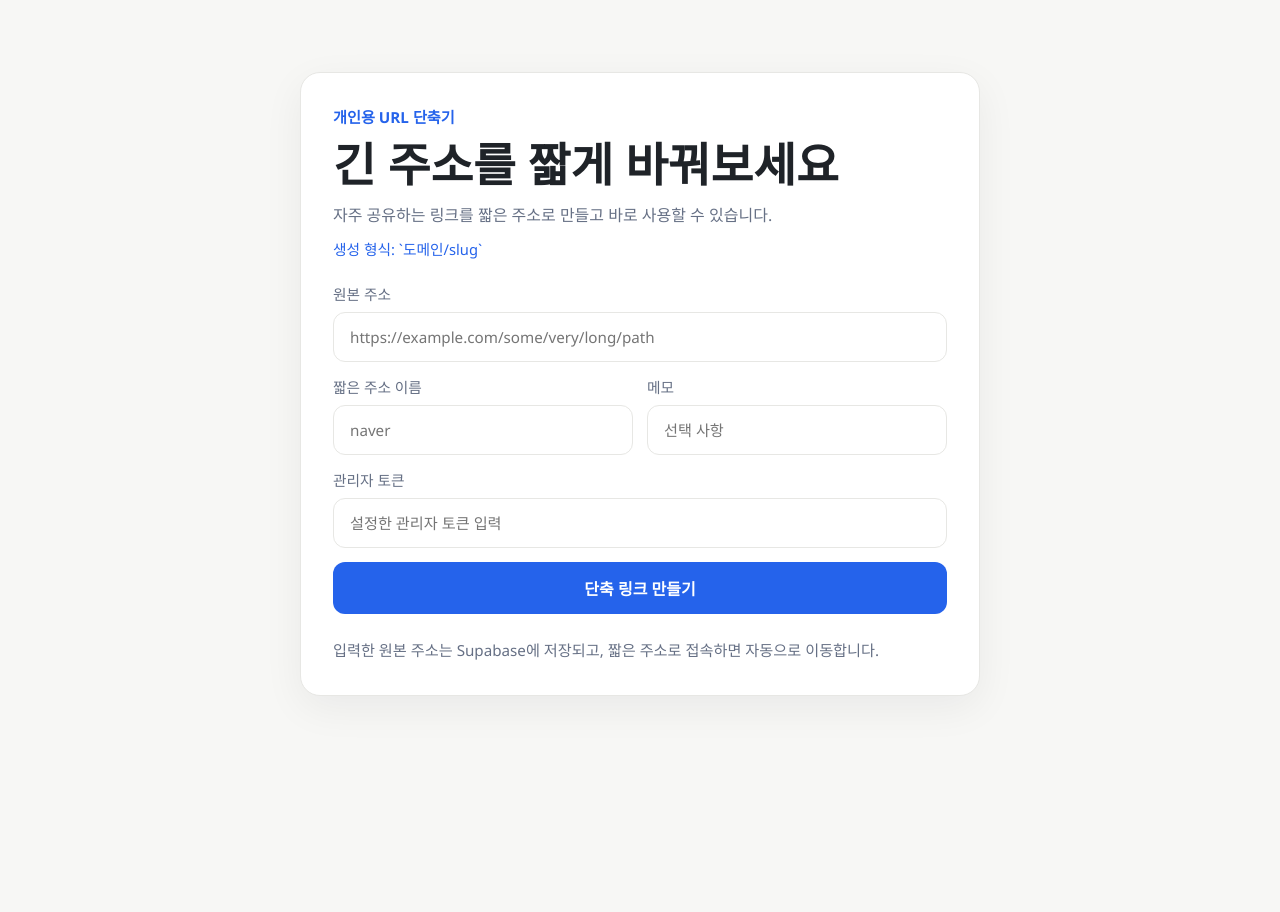
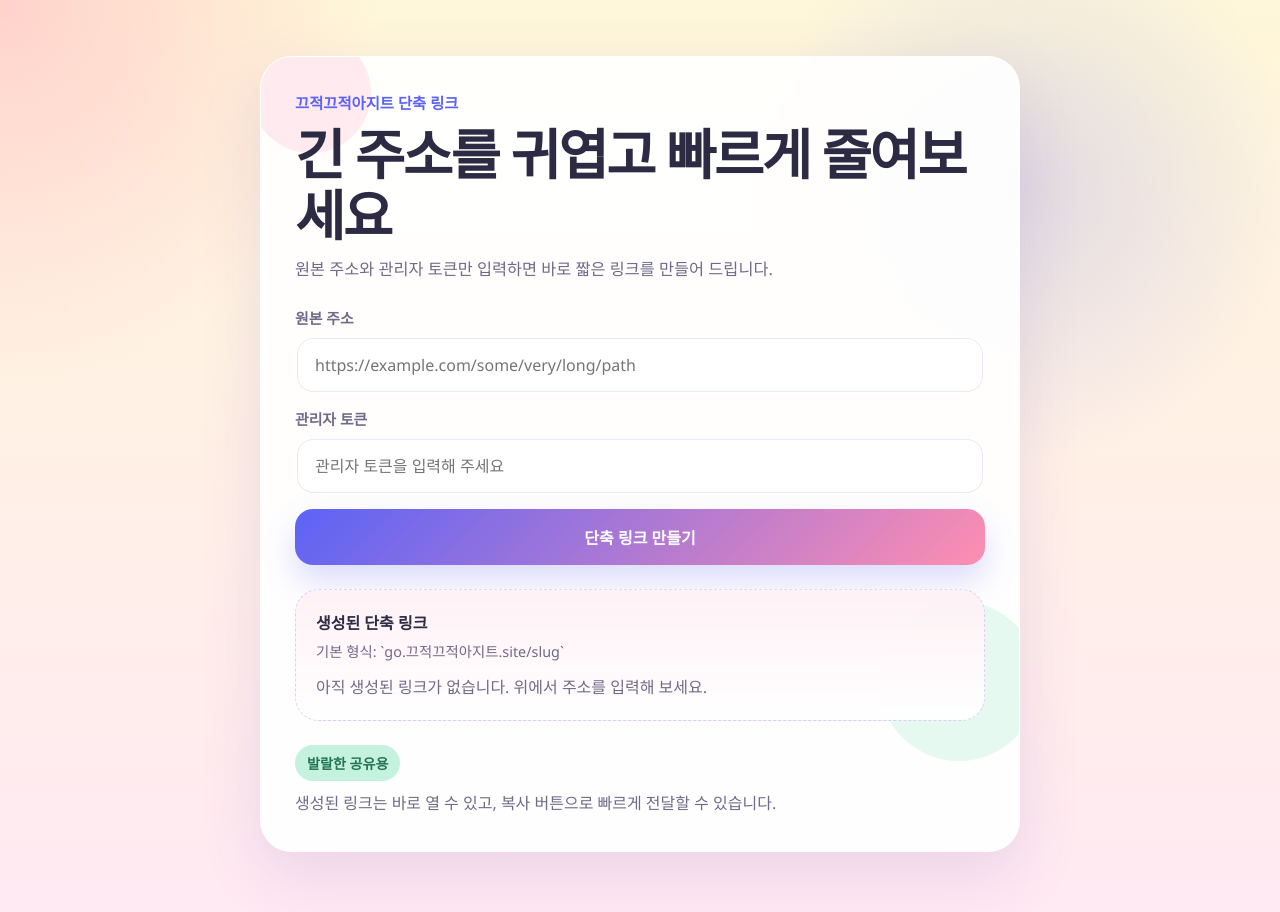
Before and after one commit to 01056649000yoo/URL, a Next.js app: page / in a window 1280 px wide. Shown: the top 912 px of the page. Before the commit the page ends 800 px from the top, so only its background shows below. Built offline with nearby package versions, Linux system fonts and the light colour scheme.

Commit message:
Simplify short link UI

```diff
--- a/app/globals.css
+++ b/app/globals.css
@@ -1,13 +1,17 @@
 :root {
   color-scheme: light;
-  --bg: #f7f7f5;
-  --panel: #ffffff;
-  --text: #1f2328;
-  --muted: #667085;
-  --line: #e7e7e4;
-  --brand: #2563eb;
-  --brand-strong: #1d4ed8;
-  --shadow: 0 12px 40px rgba(15, 23, 42, 0.06);
+  --bg-top: #fff7d9;
+  --bg-bottom: #ffe9f3;
+  --panel: rgba(255, 255, 255, 0.92);
+  --text: #2d2a44;
+  --muted: #6f6a88;
+  --line: #efe7f8;
+  --brand: #5b63f6;
+  --brand-strong: #4650df;
+  --accent: #ff8eb0;
+  --accent-soft: #fff0f5;
+  --mint: #c5f2df;
+  --shadow: 0 22px 60px rgba(126, 94, 187, 0.16);
 }
 
 * {
@@ -19,8 +23,11 @@ body {
   margin: 0;
   min-height: 100%;
   font-family: "Segoe UI", "Noto Sans KR", sans-serif;
-  background: var(--bg);
   color: var(--text);
+  background:
+    radial-gradient(circle at top left, rgba(255, 142, 176, 0.35), transparent 24%),
+    radial-gradient(circle at 80% 20%, rgba(91, 99, 246, 0.18), transparent 22%),
+    linear-gradient(180deg, var(--bg-top), var(--bg-bottom));
 }
 
 a {
@@ -33,141 +40,257 @@ input {
 }
 
 .shell {
-  width: min(680px, calc(100% - 32px));
+  width: min(760px, calc(100% - 32px));
   margin: 0 auto;
-  padding: 72px 0;
+  padding: 56px 0 72px;
 }
 
 .panel {
+  position: relative;
   display: grid;
   gap: 24px;
-  padding: 32px;
+  padding: 34px;
   background: var(--panel);
-  border: 1px solid var(--line);
-  border-radius: 20px;
+  border: 1px solid rgba(255, 255, 255, 0.78);
+  border-radius: 32px;
   box-shadow: var(--shadow);
+  overflow: hidden;
+}
+
+.panel-decoration {
+  position: absolute;
+  border-radius: 999px;
+  pointer-events: none;
+}
+
+.panel-decoration-left {
+  top: -24px;
+  left: -10px;
+  width: 120px;
+  height: 120px;
+  background: rgba(255, 142, 176, 0.18);
+}
+
+.panel-decoration-right {
+  right: -20px;
+  bottom: 90px;
+  width: 160px;
+  height: 160px;
+  background: rgba(197, 242, 223, 0.45);
+}
+
+.intro {
+  position: relative;
+  display: grid;
+  gap: 10px;
+  z-index: 1;
 }
 
 .eyebrow {
   margin: 0;
   color: var(--brand);
-  font-size: 0.95rem;
-  font-weight: 600;
-}
-
-.intro {
-  display: grid;
-  gap: 10px;
+  font-size: 0.96rem;
+  font-weight: 800;
 }
 
 .intro h1 {
   margin: 0;
-  font-size: clamp(2rem, 7vw, 2.9rem);
-  line-height: 1.2;
+  font-size: clamp(2.2rem, 7vw, 3.4rem);
+  line-height: 1.12;
+  letter-spacing: -0.04em;
 }
 
 .lead {
+  margin: 0;
+  max-width: 34rem;
+  color: var(--muted);
+  font-size: 1.02rem;
+  line-height: 1.65;
+}
+
+.stack {
+  position: relative;
+  display: grid;
+  gap: 14px;
+  z-index: 1;
+}
+
+.label {
+  display: grid;
+  gap: 8px;
+}
+
+.label span {
+  color: var(--muted);
+  font-size: 0.93rem;
+  font-weight: 700;
+}
+
+.field {
+  width: 100%;
+  border: 2px solid transparent;
+  border-radius: 18px;
+  background: #fff;
+  padding: 16px 18px;
+  color: var(--text);
+  outline: none;
+  box-shadow: inset 0 0 0 1px var(--line);
+}
+
+.field:focus {
+  border-color: rgba(91, 99, 246, 0.24);
+  box-shadow:
+    inset 0 0 0 1px rgba(91, 99, 246, 0.35),
+    0 0 0 5px rgba(91, 99, 246, 0.08);
+}
+
+.submit {
+  border: 0;
+  border-radius: 18px;
+  padding: 16px 20px;
+  background: linear-gradient(135deg, var(--brand), var(--accent));
+  color: #fff;
+  cursor: pointer;
+  font-weight: 800;
+  box-shadow: 0 16px 32px rgba(91, 99, 246, 0.22);
+  transition:
+    transform 140ms ease,
+    box-shadow 140ms ease;
+}
+
+.submit:hover {
+  transform: translateY(-1px);
+  box-shadow: 0 18px 36px rgba(91, 99, 246, 0.26);
+}
+
+.submit:disabled {
+  opacity: 0.6;
+  cursor: progress;
+  transform: none;
+  box-shadow: 0 12px 24px rgba(91, 99, 246, 0.16);
+}
+
+.result-card {
+  position: relative;
+  display: grid;
+  gap: 14px;
+  padding: 20px;
+  border-radius: 24px;
+  background: linear-gradient(180deg, rgba(255, 240, 245, 0.92), rgba(255, 255, 255, 0.96));
+  border: 1px dashed rgba(91, 99, 246, 0.24);
+  z-index: 1;
+}
+
+.result-head {
+  display: grid;
+  gap: 6px;
+}
+
+.result-head strong {
+  font-size: 1rem;
+}
+
+.result-tip {
+  color: var(--muted);
+  font-size: 0.9rem;
+}
+
+.result-row {
+  display: grid;
+  grid-template-columns: 1fr auto;
+  gap: 12px;
+  align-items: center;
+}
+
+.result-link {
+  min-width: 0;
+  padding: 14px 16px;
+  border-radius: 16px;
+  background: #fff;
+  box-shadow: inset 0 0 0 1px rgba(91, 99, 246, 0.12);
+  color: var(--brand-strong);
+  font-weight: 700;
+  word-break: break-all;
+}
+
+.copy-button {
+  display: inline-flex;
+  align-items: center;
+  gap: 8px;
+  border: 0;
+  border-radius: 16px;
+  padding: 13px 14px;
+  background: var(--text);
+  color: #fff;
+  cursor: pointer;
+  white-space: nowrap;
+}
+
+.copy-button svg {
+  width: 18px;
+  height: 18px;
+  fill: none;
+  stroke: currentColor;
+  stroke-linecap: round;
+  stroke-linejoin: round;
+  stroke-width: 1.8;
+}
+
+.empty-result {
   margin: 0;
   color: var(--muted);
   line-height: 1.6;
 }
 
-.format {
+.error {
   margin: 0;
-  color: var(--brand);
-  font-size: 0.92rem;
+  padding: 14px 16px;
+  border-radius: 16px;
+  background: #fff1f3;
+  color: #b42318;
+  border: 1px solid #fecdd6;
 }
 
-.stack {
+.help {
   display: grid;
-  gap: 14px;
+  gap: 10px;
+  z-index: 1;
 }
 
-.label {
-  display: grid;
-  gap: 8px;
-  font-size: 0.95rem;
-}
-
-.label span {
-  color: var(--muted);
-  font-size: 0.92rem;
-}
-
-.field {
-  width: 100%;
-  border: 1px solid var(--line);
-  border-radius: 12px;
-  background: #fff;
-  padding: 14px 16px;
-  outline: none;
-}
-
-.field:focus {
-  border-color: rgba(37, 99, 235, 0.7);
-  box-shadow: 0 0 0 4px rgba(37, 99, 235, 0.1);
-}
-
-.row {
-  display: grid;
-  gap: 14px;
-}
-
-@media (min-width: 720px) {
-  .row {
-    grid-template-columns: 1fr 1fr;
-  }
-}
-
-.submit {
-  border: 0;
-  border-radius: 12px;
-  padding: 14px 18px;
-  background: var(--brand);
-  color: white;
-  cursor: pointer;
-  font-weight: 600;
-}
-
-.submit:disabled {
-  opacity: 0.55;
-  cursor: progress;
-}
-
-.result {
-  padding: 16px 18px;
-  border-radius: 14px;
-  background: #f8fafc;
-  border: 1px solid #dbeafe;
-}
-
-.result strong {
-  display: block;
-  margin-bottom: 8px;
-}
-
-.result a {
-  color: var(--brand-strong);
-  word-break: break-all;
-}
-
-.error {
-  color: #b42318;
+.help-chip {
+  display: inline-flex;
+  width: fit-content;
+  align-items: center;
+  padding: 8px 12px;
+  border-radius: 999px;
+  background: var(--mint);
+  color: #217456;
+  font-size: 0.88rem;
+  font-weight: 800;
 }
 
 .help p {
   margin: 0;
   color: var(--muted);
-  font-size: 0.95rem;
   line-height: 1.6;
 }
 
 @media (max-width: 640px) {
   .shell {
-    padding: 24px 0;
+    width: min(100% - 20px, 760px);
+    padding: 18px 0 26px;
   }
 
   .panel {
     padding: 22px;
+    border-radius: 24px;
+  }
+
+  .result-row {
+    grid-template-columns: 1fr;
+  }
+
+  .copy-button {
+    justify-content: center;
   }
 }
--- a/app/page.tsx
+++ b/app/page.tsx
@@ -16,20 +16,20 @@ export default function HomePage() {
   const [isSubmitting, setIsSubmitting] = useState(false);
   const [result, setResult] = useState<CreateResult | null>(null);
   const [error, setError] = useState("");
+  const [copyLabel, setCopyLabel] = useState("복사");
 
   async function handleSubmit(event: FormEvent<HTMLFormElement>) {
     event.preventDefault();
     setIsSubmitting(true);
     setError("");
     setResult(null);
+    setCopyLabel("복사");
 
     const form = event.currentTarget;
     const formData = new FormData(form);
     const payload = {
       destination: String(formData.get("destination") ?? ""),
-      slug: String(formData.get("slug") ?? ""),
       adminToken: String(formData.get("adminToken") ?? ""),
-      createdBy: String(formData.get("createdBy") ?? ""),
     };
 
     try {
@@ -64,14 +64,33 @@ export default function HomePage() {
     }
   }
 
+  async function handleCopy() {
+    if (!result) {
+      return;
+    }
+
+    try {
+      await navigator.clipboard.writeText(result.shortUrl);
+      setCopyLabel("복사됨");
+      window.setTimeout(() => setCopyLabel("복사"), 1600);
+    } catch {
+      setCopyLabel("실패");
+      window.setTimeout(() => setCopyLabel("복사"), 1600);
+    }
+  }
+
   return (
     <main className="shell">
       <section className="panel">
+        <div className="panel-decoration panel-decoration-left" aria-hidden="true" />
+        <div className="panel-decoration panel-decoration-right" aria-hidden="true" />
+
         <div className="intro">
-          <p className="eyebrow">개인용 URL 단축기</p>
-          <h1>긴 주소를 짧게 바꿔보세요</h1>
-          <p className="lead">자주 공유하는 링크를 짧은 주소로 만들고 바로 사용할 수 있습니다.</p>
-          <p className="format">생성 형식: `도메인/slug`</p>
+          <p className="eyebrow">끄적끄적아지트 단축 링크</p>
+          <h1>긴 주소를 귀엽고 빠르게 줄여보세요</h1>
+          <p className="lead">
+            원본 주소와 관리자 토큰만 입력하면 바로 짧은 링크를 만들어 드립니다.
+          </p>
         </div>
 
         <form className="stack" onSubmit={handleSubmit}>
@@ -86,53 +105,51 @@ export default function HomePage() {
             />
           </label>
 
-          <div className="row">
-            <label className="label">
-              <span>짧은 주소 이름</span>
-              <input
-                className="field"
-                name="slug"
-                type="text"
-                placeholder="naver"
-                pattern="[a-zA-Z0-9-_]+"
-              />
-            </label>
-
-            <label className="label">
-              <span>메모</span>
-              <input className="field" name="createdBy" type="text" placeholder="선택 사항" />
-            </label>
-          </div>
-
           <label className="label">
             <span>관리자 토큰</span>
             <input
               className="field"
               name="adminToken"
               type="password"
-              placeholder="설정한 관리자 토큰 입력"
+              placeholder="관리자 토큰을 입력해 주세요"
               required
             />
           </label>
 
           <button className="submit" type="submit" disabled={isSubmitting}>
-            {isSubmitting ? "만드는 중..." : "단축 링크 만들기"}
+            {isSubmitting ? "링크 만드는 중..." : "단축 링크 만들기"}
           </button>
         </form>
 
-        {result ? (
-          <div className="result">
-            <strong>생성된 주소</strong>
-            <a href={result.shortUrl} target="_blank" rel="noreferrer">
-              {result.shortUrl}
-            </a>
+        <section className="result-card" aria-live="polite">
+          <div className="result-head">
+            <strong>생성된 단축 링크</strong>
+            <span className="result-tip">기본 형식: `go.끄적끄적아지트.site/slug`</span>
           </div>
-        ) : null}
+
+          {result ? (
+            <div className="result-row">
+              <a className="result-link" href={result.shortUrl} target="_blank" rel="noreferrer">
+                {result.shortUrl}
+              </a>
+              <button className="copy-button" type="button" onClick={handleCopy} aria-label="단축 링크 복사">
+                <svg viewBox="0 0 24 24" aria-hidden="true">
+                  <path d="M9 9a2 2 0 0 1 2-2h7a2 2 0 0 1 2 2v9a2 2 0 0 1-2 2h-7a2 2 0 0 1-2-2z" />
+                  <path d="M6 15H5a2 2 0 0 1-2-2V5a2 2 0 0 1 2-2h8a2 2 0 0 1 2 2v1" />
+                </svg>
+                <span>{copyLabel}</span>
+              </button>
+            </div>
+          ) : (
+            <p className="empty-result">아직 생성된 링크가 없습니다. 위에서 주소를 입력해 보세요.</p>
+          )}
+        </section>
 
         {error ? <p className="error">{error}</p> : null}
 
         <div className="help">
-          <p>입력한 원본 주소는 Supabase에 저장되고, 짧은 주소로 접속하면 자동으로 이동합니다.</p>
+          <div className="help-chip">발랄한 공유용</div>
+          <p>생성된 링크는 바로 열 수 있고, 복사 버튼으로 빠르게 전달할 수 있습니다.</p>
         </div>
       </section>
     </main>
```
